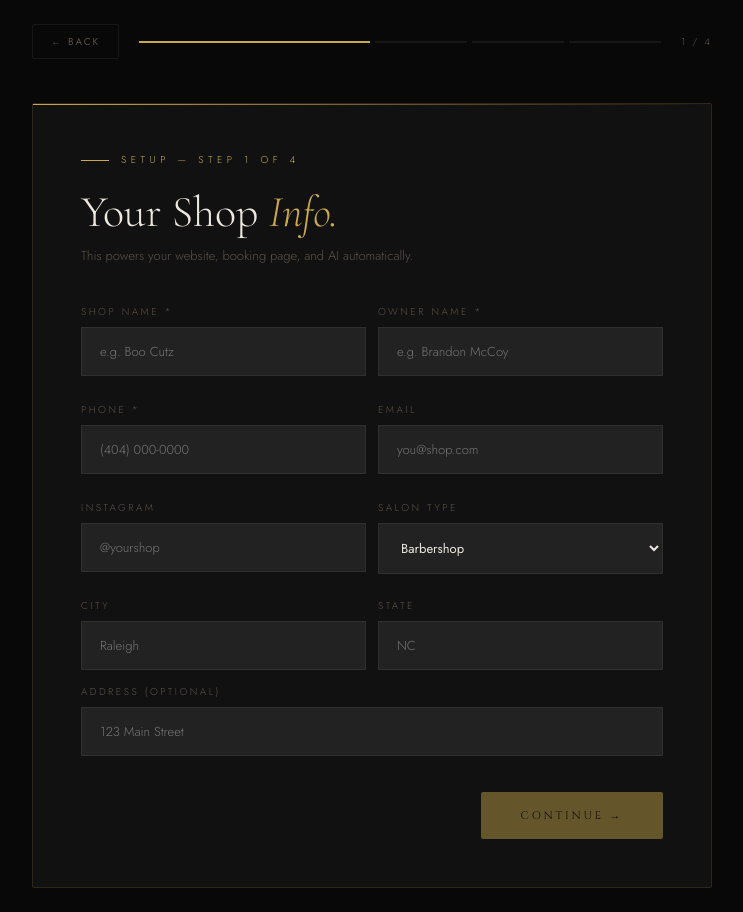
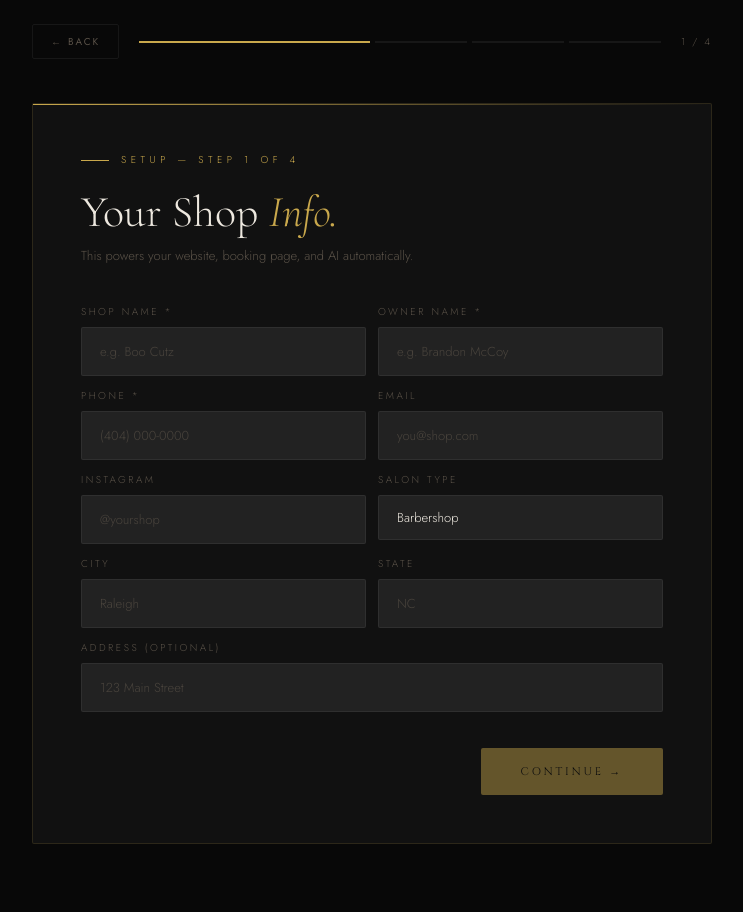
Before and after one commit to WhosLL/servicemind, a Next.js app: page /onboard in a window 1280 px wide. Shown: the whole page, without its empty margins (268-1011 px from the left). After the commit the page ends 868 px from the top, so only its background shows below. Built offline with nearby package versions, Linux system fonts and the light colour scheme.

Commit message:
Fix onboard focus bug - move Progress/Wrap outside component

```diff
--- a/app/onboard/page.js
+++ b/app/onboard/page.js
@@ -1,5 +1,6 @@
 'use client'
 import { useState } from 'react'
+import { useRouter } from 'next/navigation'
 import { sb, DEFAULT_SERVICES } from '../../lib/supabase'
 import '../globals.css'
 
@@ -14,75 +15,33 @@ const CAMPAIGNS = (id) => [
   { salon_id: id, campaign_type: 'no_show', name: 'No-Show Follow-up', is_active: true, message_template: "You missed your appointment — no worries! Rebook anytime: {{booking_link}}" },
 ]
 
-export default function Onboard({ onBack, onComplete }) {
-  const [step, setStep] = useState(1)
-  const [loading, setLoading] = useState(false)
-  const [err, setErr] = useState('')
+const OPENS = ['6:00 AM', '7:00 AM', '7:30 AM', '8:00 AM', '8:30 AM', '9:00 AM', '10:00 AM']
+const CLOSES = ['3:00 PM', '4:00 PM', '5:00 PM', '6:00 PM', '7:00 PM', '8:00 PM', '9:00 PM', '10:00 PM']
+const TYPES = ['barbershop', 'nail', 'lash', 'hair', 'spa', 'tattoo', 'other']
+const DAYS = { mon: 'Monday', tue: 'Tuesday', wed: 'Wednesday', thu: 'Thursday', fri: 'Friday', sat: 'Saturday', sun: 'Sunday' }
 
-  const [info, setInfo] = useState({
-    shop_name: '', owner_name: '', phone: '', email: '',
-    instagram: '', city: '', state: '', address: '',
-    salon_type: 'barbershop', passcode: ''
-  })
-  const [svcs, setSvcs] = useState(DEFAULT_SERVICES)
-  const [hours, setHours] = useState({
-    mon: { open: '8:00 AM', close: '6:00 PM' },
-    tue: { open: '8:00 AM', close: '6:00 PM' },
-    wed: { open: '8:00 AM', close: '6:00 PM' },
-    thu: { open: '8:00 AM', close: '6:00 PM' },
-    fri: null, sat: null, sun: null
-  })
-
-  const DAYS = { mon: 'Monday', tue: 'Tuesday', wed: 'Wednesday', thu: 'Thursday', fri: 'Friday', sat: 'Saturday', sun: 'Sunday' }
-  const OPENS = ['6:00 AM', '7:00 AM', '7:30 AM', '8:00 AM', '8:30 AM', '9:00 AM', '10:00 AM']
-  const CLOSES = ['3:00 PM', '4:00 PM', '5:00 PM', '6:00 PM', '7:00 PM', '8:00 PM', '9:00 PM', '10:00 PM']
-  const TYPES = ['barbershop', 'nail', 'lash', 'hair', 'spa', 'tattoo', 'other']
-
-  const slugify = (str) => str.toLowerCase().replace(/[^a-z0-9]+/g, '-').replace(/(^-|-$)/g, '')
-
-  const submit = async () => {
-    setLoading(true); setErr('')
-    try {
-      const slug = slugify(info.shop_name) + '-' + Math.random().toString(36).slice(2, 6)
-      const { data: sd, error: se } = await sb().from('salons').insert([{
-        ...info, hours, slug,
-        subscription_status: 'trial', subscription_tier: 'basic',
-        monthly_rate: 150, onboarded: true, onboarded_at: new Date().toISOString()
-      }]).select()
-      if (se) throw se
-      const salon = sd[0]
-      await sb().from('salon_services').insert(svcs.map(s => ({ ...s, salon_id: salon.id })))
-      await sb().from('salon_campaigns').insert(CAMPAIGNS(salon.id))
-      setStep(5)
-      setTimeout(() => onComplete(salon), 2200)
-    } catch (e) { setErr('Setup failed: ' + (e.message || 'Please try again.')); setLoading(false) }
-  }
-
-  const inp = (label, key, placeholder, type = 'text') => (
-    <div style={{ marginBottom: 14 }}>
-      <label style={{ fontSize: 10, letterSpacing: '.25em', textTransform: 'uppercase', color: 'var(--muted)', display: 'block', marginBottom: 7 }}>{label}</label>
-      <input style={{ background: 'var(--dark-3)', border: '1px solid var(--border-dim)', color: 'var(--text)', padding: '14px 18px', fontSize: 13, fontFamily: 'inherit', fontWeight: 300, width: '100%', outline: 'none', borderRadius: 0 }}
-        type={type} placeholder={placeholder} value={info[key]}
-        onChange={e => setInfo({ ...info, [key]: e.target.value })} />
-    </div>
-  )
-
-  const Progress = () => (
+// Defined OUTSIDE main component — React never remounts these on re-render
+function Progress({ step, onBack }) {
+  return (
     <div style={{ display: 'flex', alignItems: 'center', gap: 20, marginBottom: 44 }}>
-      <button onClick={step === 1 ? onBack : () => { setStep(step - 1); setErr('') }} className="btn-ghost" style={{ fontSize: 10, padding: '9px 18px' }}>← Back</button>
+      <button onClick={onBack} className="btn-ghost" style={{ fontSize: 10, padding: '9px 18px' }}>← Back</button>
       <div style={{ display: 'flex', gap: 5, flex: 1 }}>
-        {[1, 2, 3, 4].map(i => <div key={i} style={{ height: 2, flex: i <= step ? 1 : '.4', background: i <= step ? 'var(--gold)' : 'var(--border-dim)', transition: 'all .3s' }} />)}
+        {[1, 2, 3, 4].map(i => (
+          <div key={i} style={{ height: 2, flex: i <= step ? 1 : '.4', background: i <= step ? 'var(--gold)' : 'var(--border-dim)', transition: 'all .3s' }} />
+        ))}
       </div>
       <span style={{ fontSize: 10, color: 'var(--muted)', letterSpacing: '.2em', textTransform: 'uppercase', flexShrink: 0 }}>
         {Math.min(step, 4)} / 4
       </span>
     </div>
   )
+}
 
-  const Wrap = ({ title, italic, sub, children, onNext, nextLabel = 'Continue →', canNext = true }) => (
+function Wrap({ step, onBack, title, italic, sub, children, onNext, nextLabel = 'Continue →', canNext = true, loading, err }) {
+  return (
     <div style={{ minHeight: '100vh', display: 'flex', alignItems: 'center', justifyContent: 'center', padding: 24, background: 'var(--black)' }}>
       <div style={{ width: '100%', maxWidth: 680 }}>
-        <Progress />
+        <Progress step={step} onBack={onBack} />
         <div className="card-gold" style={{ padding: '48px 48px' }}>
           <div className="gold-line-top" />
           <div className="eyebrow" style={{ marginBottom: 20 }}>Setup — Step {Math.min(step, 4)} of 4</div>
@@ -102,33 +61,71 @@ export default function Onboard({ onBack, onComplete }) {
       </div>
     </div>
   )
+}
+
+export default function Onboard() {
+  const router = useRouter()
+  const [step, setStep] = useState(1)
+  const [loading, setLoading] = useState(false)
+  const [err, setErr] = useState('')
+  const [info, setInfo] = useState({ shop_name: '', owner_name: '', phone: '', email: '', instagram: '', city: '', state: '', address: '', salon_type: 'barbershop', passcode: '' })
+  const [svcs, setSvcs] = useState(DEFAULT_SERVICES)
+  const [hours, setHours] = useState({ mon: { open: '8:00 AM', close: '6:00 PM' }, tue: { open: '8:00 AM', close: '6:00 PM' }, wed: { open: '8:00 AM', close: '6:00 PM' }, thu: { open: '8:00 AM', close: '6:00 PM' }, fri: null, sat: null, sun: null })
+
+  const slugify = (str) => str.toLowerCase().replace(/[^a-z0-9]+/g, '-').replace(/(^-|-$)/g, '')
+  const goBack = () => step === 1 ? router.push('/') : (setStep(s => s - 1), setErr(''))
+  const set = (key, val) => setInfo(prev => ({ ...prev, [key]: val }))
+
+  const submit = async () => {
+    setLoading(true); setErr('')
+    try {
+      const slug = slugify(info.shop_name) + '-' + Math.random().toString(36).slice(2, 6)
+      const { data: sd, error: se } = await sb().from('salons').insert([{ ...info, hours, slug, subscription_status: 'trial', subscription_tier: 'basic', monthly_rate: 150, onboarded: true, onboarded_at: new Date().toISOString() }]).select()
+      if (se) throw se
+      const salon = sd[0]
+      await sb().from('salon_services').insert(svcs.map(s => ({ ...s, salon_id: salon.id })))
+      await sb().from('salon_campaigns').insert(CAMPAIGNS(salon.id))
+      localStorage.setItem('sm_salon', JSON.stringify(salon))
+      setStep(5)
+      setTimeout(() => router.push('/dashboard'), 2200)
+    } catch (e) { setErr('Setup failed: ' + (e.message || 'Please try again.')); setLoading(false) }
+  }
+
+  const wp = { step, onBack: goBack, loading, err }
 
   if (step === 1) return (
-    <Wrap title="Your Shop" italic="Info." sub="This powers your website, booking page, and AI automatically."
+    <Wrap {...wp} title="Your Shop" italic="Info." sub="This powers your website, booking page, and AI automatically."
       onNext={() => { if (!info.shop_name || !info.owner_name || !info.phone) { setErr('Shop name, owner name, and phone are required.'); return } setErr(''); setStep(2) }}
       canNext={!!info.shop_name}>
       <div style={{ display: 'grid', gridTemplateColumns: '1fr 1fr', gap: 12 }}>
-        <div>{inp('Shop Name *', 'shop_name', 'e.g. Boo Cutz')}</div>
-        <div>{inp('Owner Name *', 'owner_name', 'e.g. Brandon McCoy')}</div>
-        <div>{inp('Phone *', 'phone', '(404) 000-0000', 'tel')}</div>
-        <div>{inp('Email', 'email', 'you@shop.com', 'email')}</div>
-        <div>{inp('Instagram', 'instagram', '@yourshop')}</div>
+        {[['Shop Name *', 'shop_name', 'e.g. Boo Cutz'], ['Owner Name *', 'owner_name', 'e.g. Brandon McCoy'], ['Phone *', 'phone', '(404) 000-0000'], ['Email', 'email', 'you@shop.com'], ['Instagram', 'instagram', '@yourshop']].map(([label, key, ph]) => (
+          <div key={key}>
+            <label style={{ fontSize: 10, letterSpacing: '.25em', textTransform: 'uppercase', color: 'var(--muted)', display: 'block', marginBottom: 7 }}>{label}</label>
+            <input className="input" placeholder={ph} value={info[key]} onChange={e => set(key, e.target.value)} />
+          </div>
+        ))}
         <div>
           <label style={{ fontSize: 10, letterSpacing: '.25em', textTransform: 'uppercase', color: 'var(--muted)', display: 'block', marginBottom: 7 }}>Salon Type</label>
-          <select style={{ background: 'var(--dark-3)', border: '1px solid var(--border-dim)', color: 'var(--text)', padding: '14px 18px', fontSize: 13, fontFamily: 'inherit', width: '100%', outline: 'none', borderRadius: 0 }}
-            value={info.salon_type} onChange={e => setInfo({ ...info, salon_type: e.target.value })}>
+          <select className="input" value={info.salon_type} onChange={e => set('salon_type', e.target.value)}>
             {TYPES.map(t => <option key={t} value={t}>{t.charAt(0).toUpperCase() + t.slice(1)}</option>)}
           </select>
         </div>
-        <div>{inp('City', 'city', 'Raleigh')}</div>
-        <div>{inp('State', 'state', 'NC')}</div>
+        {[['City', 'city', 'Raleigh'], ['State', 'state', 'NC']].map(([label, key, ph]) => (
+          <div key={key}>
+            <label style={{ fontSize: 10, letterSpacing: '.25em', textTransform: 'uppercase', color: 'var(--muted)', display: 'block', marginBottom: 7 }}>{label}</label>
+            <input className="input" placeholder={ph} value={info[key]} onChange={e => set(key, e.target.value)} />
+          </div>
+        ))}
       </div>
-      {inp('Address (optional)', 'address', '123 Main Street')}
+      <div style={{ marginTop: 12 }}>
+        <label style={{ fontSize: 10, letterSpacing: '.25em', textTransform: 'uppercase', color: 'var(--muted)', display: 'block', marginBottom: 7 }}>Address (optional)</label>
+        <input className="input" placeholder="123 Main Street" value={info.address} onChange={e => set('address', e.target.value)} />
+      </div>
     </Wrap>
   )
 
   if (step === 2) return (
-    <Wrap title="Your" italic="Services." sub="Edit names and prices — these populate your booking page instantly."
+    <Wrap {...wp} title="Your" italic="Services." sub="Edit names and prices — these populate your booking page instantly."
       onNext={() => { setErr(''); setStep(3) }}>
       <div style={{ display: 'flex', flexDirection: 'column', gap: 2 }}>
         {['core', 'luxury', 'vip', 'addon'].map(cat => {
@@ -138,9 +135,7 @@ export default function Onboard({ onBack, onComplete }) {
           return (
             <div key={cat}>
               <div style={{ fontSize: 9, letterSpacing: '.4em', textTransform: 'uppercase', color: 'var(--gold)', padding: '12px 4px 8px', display: 'flex', alignItems: 'center', gap: 10 }}>
-                <span style={{ flex: 1, height: 1, background: 'var(--border-dim)' }} />
-                {catLabel}
-                <span style={{ flex: 1, height: 1, background: 'var(--border-dim)' }} />
+                <span style={{ flex: 1, height: 1, background: 'var(--border-dim)' }} />{catLabel}<span style={{ flex: 1, height: 1, background: 'var(--border-dim)' }} />
               </div>
               {items.map((svc) => {
                 const idx = svcs.findIndex(x => x === svc)
@@ -148,11 +143,10 @@ export default function Onboard({ onBack, onComplete }) {
                   <div key={idx} style={{ background: 'var(--dark-3)', padding: '12px 16px', display: 'flex', alignItems: 'center', gap: 12, border: '1px solid var(--border-dim)', marginBottom: 2 }}>
                     <input style={{ background: 'transparent', border: 'none', borderBottom: '1px solid var(--border-dim)', color: 'var(--text)', padding: '6px 4px', fontSize: 12, flex: 1, outline: 'none', fontFamily: 'inherit' }}
                       value={svc.name} onChange={e => { const u = [...svcs]; u[idx] = { ...u[idx], name: e.target.value }; setSvcs(u) }} />
-                    <div style={{ display: 'flex', alignItems: 'center', gap: 4, flexShrink: 0 }}>
+                    <div style={{ display: 'flex', alignItems: 'center', gap: 4 }}>
                       <span style={{ color: 'var(--gold)', fontSize: 13 }}>$</span>
                       <input style={{ background: 'var(--dark-2)', border: '1px solid var(--border-dim)', color: 'var(--gold)', padding: '6px 10px', fontSize: 13, width: 72, textAlign: 'center', outline: 'none', fontFamily: 'inherit', borderRadius: 0 }}
-                        type="number" value={svc.price}
-                        onChange={e => { const u = [...svcs]; u[idx] = { ...u[idx], price: +e.target.value }; setSvcs(u) }} />
+                        type="number" value={svc.price} onChange={e => { const u = [...svcs]; u[idx] = { ...u[idx], price: +e.target.value }; setSvcs(u) }} />
                     </div>
                   </div>
                 )
@@ -165,38 +159,34 @@ export default function Onboard({ onBack, onComplete }) {
   )
 
   if (step === 3) return (
-    <Wrap title="Hours &" italic="Passcode." sub="Set your available hours and create a secure passcode for your dashboard."
+    <Wrap {...wp} title="Hours &" italic="Passcode." sub="Set your available hours and create a secure passcode for your dashboard."
       onNext={() => { if (!info.passcode || info.passcode.length < 4) { setErr('Create a passcode of at least 4 characters.'); return } setErr(''); submit() }}
       nextLabel="Launch My Platform →">
       <div style={{ marginBottom: 32 }}>
         <div style={{ fontSize: 10, letterSpacing: '.25em', textTransform: 'uppercase', color: 'var(--muted)', marginBottom: 14 }}>Operating Hours</div>
         {Object.entries(DAYS).map(([day, label]) => (
           <div key={day} style={{ display: 'flex', alignItems: 'center', gap: 12, padding: '11px 16px', background: 'var(--dark-3)', border: '1px solid var(--border-dim)', marginBottom: 2 }}>
-            <input type="checkbox" checked={!!hours[day]} onChange={e => setHours({ ...hours, [day]: e.target.checked ? { open: '8:00 AM', close: '6:00 PM' } : null })} />
+            <input type="checkbox" checked={!!hours[day]} onChange={e => setHours(prev => ({ ...prev, [day]: e.target.checked ? { open: '8:00 AM', close: '6:00 PM' } : null }))} />
             <span style={{ fontSize: 12, width: 90, color: hours[day] ? 'var(--text)' : 'var(--muted)', flexShrink: 0 }}>{label}</span>
             {hours[day] ? (
               <>
                 <select style={{ background: 'var(--dark-2)', border: '1px solid var(--border-dim)', color: 'var(--text)', padding: '7px 10px', fontSize: 11, outline: 'none', borderRadius: 0, flex: 1 }}
-                  value={hours[day].open} onChange={e => setHours({ ...hours, [day]: { ...hours[day], open: e.target.value } })}>
+                  value={hours[day].open} onChange={e => setHours(prev => ({ ...prev, [day]: { ...prev[day], open: e.target.value } }))}>
                   {OPENS.map(t => <option key={t}>{t}</option>)}
                 </select>
                 <span style={{ fontSize: 11, color: 'var(--muted)', flexShrink: 0 }}>to</span>
                 <select style={{ background: 'var(--dark-2)', border: '1px solid var(--border-dim)', color: 'var(--text)', padding: '7px 10px', fontSize: 11, outline: 'none', borderRadius: 0, flex: 1 }}
-                  value={hours[day].close} onChange={e => setHours({ ...hours, [day]: { ...hours[day], close: e.target.value } })}>
+                  value={hours[day].close} onChange={e => setHours(prev => ({ ...prev, [day]: { ...prev[day], close: e.target.value } }))}>
                   {CLOSES.map(t => <option key={t}>{t}</option>)}
                 </select>
               </>
-            ) : (
-              <span style={{ fontSize: 11, color: 'var(--muted)', letterSpacing: '.1em' }}>Closed</span>
-            )}
+            ) : <span style={{ fontSize: 11, color: 'var(--muted)' }}>Closed</span>}
           </div>
         ))}
       </div>
       <div>
         <label style={{ fontSize: 10, letterSpacing: '.25em', textTransform: 'uppercase', color: 'var(--muted)', display: 'block', marginBottom: 7 }}>Dashboard Passcode *</label>
-        <input style={{ background: 'var(--dark-3)', border: '1px solid var(--border-dim)', color: 'var(--text)', padding: '15px 18px', fontSize: 14, fontFamily: 'inherit', fontWeight: 300, width: '100%', outline: 'none', borderRadius: 0 }}
-          type="password" placeholder="Minimum 4 characters" value={info.passcode}
-          onChange={e => setInfo({ ...info, passcode: e.target.value })} />
+        <input className="input" type="password" placeholder="Minimum 4 characters" value={info.passcode} onChange={e => set('passcode', e.target.value)} />
         <div style={{ fontSize: 11, color: 'var(--muted)', marginTop: 8 }}>You'll use this to log into your dashboard. Keep it safe.</div>
       </div>
     </Wrap>
@@ -208,12 +198,9 @@ export default function Onboard({ onBack, onComplete }) {
         <div style={{ fontSize: 56, marginBottom: 28, color: 'var(--gold)' }}>✦</div>
         <div className="cinzel" style={{ fontSize: 12, color: 'var(--gold)', letterSpacing: '.35em', marginBottom: 20 }}>Platform Live</div>
         <h2 className="cormorant" style={{ fontSize: 60, fontWeight: 300, marginBottom: 20, lineHeight: 1.05 }}>
-          {info.shop_name}<br />
-          is <em style={{ color: 'var(--gold)', fontStyle: 'italic' }}>ready.</em>
+          {info.shop_name}<br />is <em style={{ color: 'var(--gold)', fontStyle: 'italic' }}>ready.</em>
         </h2>
-        <p style={{ color: 'var(--muted)', fontSize: 14, lineHeight: 1.9 }}>
-          Your website, 8 automations, and full dashboard are live. Opening your dashboard now...
-        </p>
+        <p style={{ color: 'var(--muted)', fontSize: 14, lineHeight: 1.9 }}>Your website, 8 automations, and full dashboard are live. Opening your dashboard now...</p>
       </div>
     </div>
   )
```
